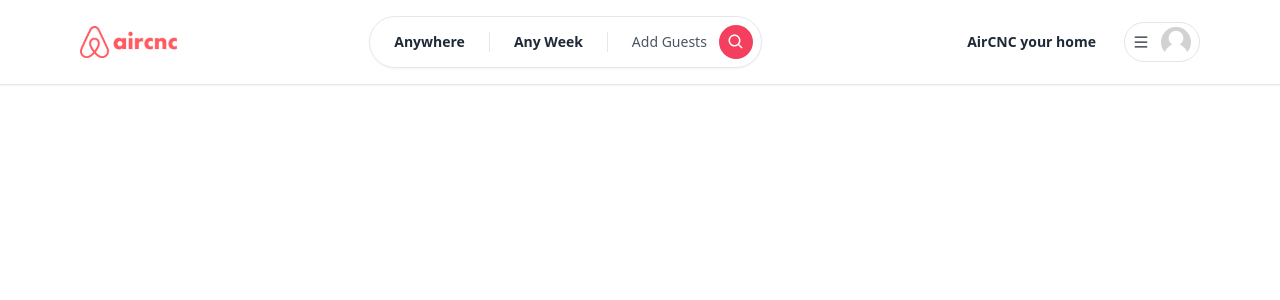
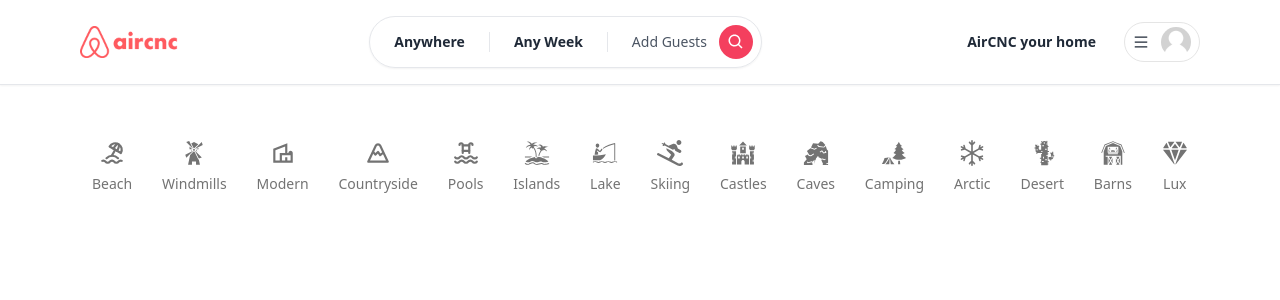
Before and after one commit to noornabi07/AirCNC-client, a React (Vite) app: page / in a window 1280 px wide. Shown: the top 300 px of the page. Built offline with nearby package versions, Linux system fonts and the light colour scheme; no server answers.

Commit message:
categories data loading and show in display

```diff
--- /dev/null
+++ b/src/Components/Categories/Categories.jsx
@@ -0,0 +1,18 @@
+import React from 'react';
+import Container from '../Shared/Container';
+import { categories } from './CategoriesDate';
+import CategoryBox from './CategoryBox';
+
+const Categories = () => {
+    return (
+        <Container>
+            <div className='pt-4 flex flex-row justify-between items-center overflow-x-auto'>
+                {
+                    categories.map(item => (<CategoryBox label={item.label} icon={item.icon} key={item.label}></CategoryBox>))
+                }
+            </div>
+        </Container>
+    );
+};
+
+export default Categories;
--- /dev/null
+++ b/src/Components/Categories/CategoryBox.jsx
@@ -0,0 +1,12 @@
+import React from 'react';
+
+const CategoryBox = ({label, icon: Icon}) => {
+    return (
+        <div className='flex gap-2 flex-col items-center justify-center p-3 border-b-2 hover:text-neutral-800 border-transparent text-neutral-500'>
+            <Icon size={26}></Icon>
+            <div className='text-sm font-medium'>{label}</div>
+        </div>
+    );
+};
+
+export default CategoryBox;
--- /dev/null
+++ b/src/Components/Categories/categoriesDate.js
@@ -0,0 +1,93 @@
+import { TbBeach, TbMountain, TbPool } from 'react-icons/tb'
+import {
+  GiBarn,
+  GiBoatFishing,
+  GiCactus,
+  GiCastle,
+  GiCaveEntrance,
+  GiForestCamp,
+  GiIsland,
+  GiWindmill,
+} from 'react-icons/gi'
+import { FaSkiing } from 'react-icons/fa'
+import { BsSnow } from 'react-icons/bs'
+import { IoDiamond } from 'react-icons/io5'
+import { MdOutlineVilla } from 'react-icons/md'
+
+export const categories = [
+  {
+    label: 'Beach',
+    icon: TbBeach,
+    description: 'This property is close to the beach!',
+  },
+  {
+    label: 'Windmills',
+    icon: GiWindmill,
+    description: 'This property is has windmills!',
+  },
+  {
+    label: 'Modern',
+    icon: MdOutlineVilla,
+    description: 'This property is modern!',
+  },
+  {
+    label: 'Countryside',
+    icon: TbMountain,
+    description: 'This property is in the countryside!',
+  },
+  {
+    label: 'Pools',
+    icon: TbPool,
+    description: 'This is property has a beautiful pool!',
+  },
+  {
+    label: 'Islands',
+    icon: GiIsland,
+    description: 'This property is on an island!',
+  },
+  {
+    label: 'Lake',
+    icon: GiBoatFishing,
+    description: 'This property is near a lake!',
+  },
+  {
+    label: 'Skiing',
+    icon: FaSkiing,
+    description: 'This property has skiing activities!',
+  },
+  {
+    label: 'Castles',
+    icon: GiCastle,
+    description: 'This property is an ancient castle!',
+  },
+  {
+    label: 'Caves',
+    icon: GiCaveEntrance,
+    description: 'This property is in a spooky cave!',
+  },
+  {
+    label: 'Camping',
+    icon: GiForestCamp,
+    description: 'This property offers camping activities!',
+  },
+  {
+    label: 'Arctic',
+    icon: BsSnow,
+    description: 'This property is in arctic environment!',
+  },
+  {
+    label: 'Desert',
+    icon: GiCactus,
+    description: 'This property is in the desert!',
+  },
+  {
+    label: 'Barns',
+    icon: GiBarn,
+    description: 'This property is in a barn!',
+  },
+  {
+    label: 'Lux',
+    icon: IoDiamond,
+    description: 'This property is brand new and luxurious!',
+  },
+]
--- a/src/Components/Home/Home.jsx
+++ b/src/Components/Home/Home.jsx
@@ -1,10 +1,11 @@
 import React from 'react';
+import Categories from '../Categories/Categories';
 
 const Home = () => {
     return (
-        <div>
-            <h1>This is home gest house</h1>
-        </div>
+        <>
+            <Categories></Categories>
+        </>
     );
 };
 
--- a/src/MainLayout/MainLayout.jsx
+++ b/src/MainLayout/MainLayout.jsx
@@ -6,7 +6,9 @@
     return (
         <div>
             <Navbar></Navbar>
-            <Outlet></Outlet>
+            <div className='pt-28 pb-20'>
+                <Outlet></Outlet>
+            </div>
         </div>
     );
 };
```
